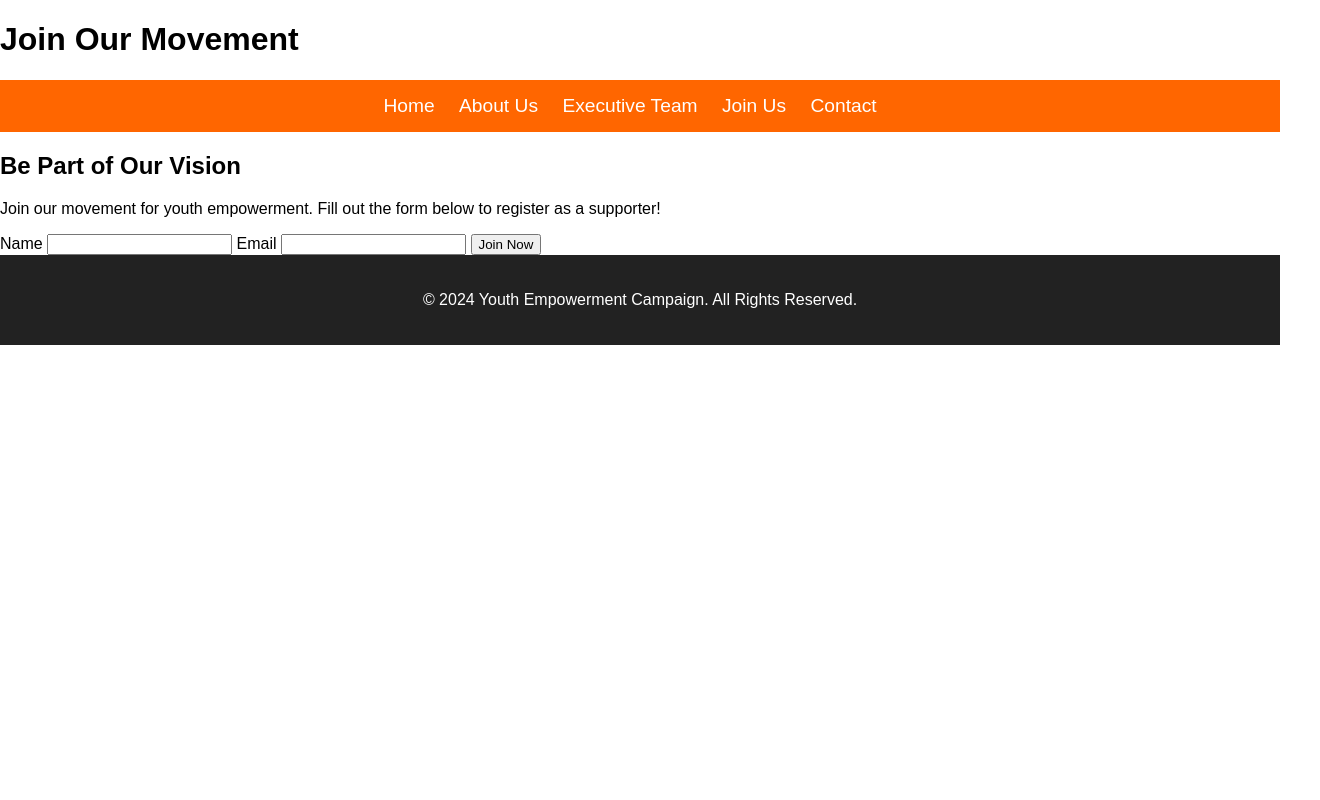
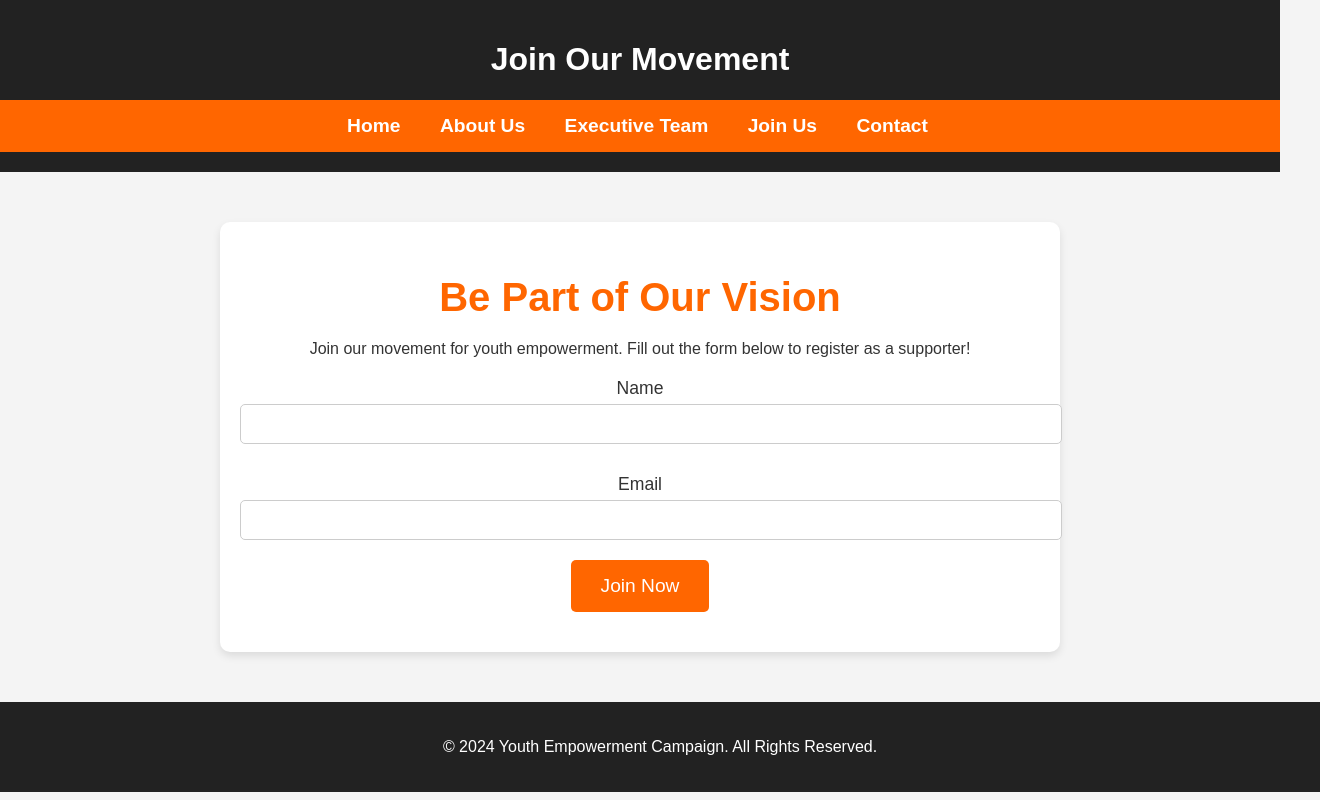
Before and after one commit to yep2035/Yep2035.github.io, a plain HTML site: page joinus.html in a window 1280 px wide. Shown: the whole page, 1320 px wide, since content can reach past the window. Drawn offline with Linux system fonts and the light colour scheme.

Commit message:
Update joinus.html

```diff
--- a/joinus.html
+++ b/joinus.html
@@ -5,6 +5,103 @@
     <meta charset="UTF-8">
     <meta name="viewport" content="width=device-width, initial-scale=1.0">
     <title>Join Us - Youth Empowerment Campaign</title>
+    <style>
+        /* General page styles */
+body, html {
+    margin: 0;
+    padding: 0;
+    font-family: 'Arial', sans-serif;
+    background-color: #f4f4f4;
+    color: #333;
+}
+
+header {
+    background-color: #222;
+    color: white;
+    padding: 20px 0;
+    text-align: center;
+}
+
+nav ul {
+    list-style: none;
+    padding: 0;
+}
+
+nav ul li {
+    display: inline;
+    margin: 0 15px;
+}
+
+nav ul li a {
+    color: white;
+    text-decoration: none;
+    font-weight: bold;
+}
+
+#join-us .container {
+    max-width: 800px;
+    margin: 50px auto;
+    text-align: center;
+    padding: 20px;
+    background-color: white;
+    border-radius: 10px;
+    box-shadow: 0 4px 8px rgba(0, 0, 0, 0.1);
+}
+
+#join-us h2 {
+    color: #ff6600;
+    margin-bottom: 20px;
+    font-size: 2.5rem;
+}
+
+form {
+    margin: 20px 0;
+}
+
+label {
+    display: block;
+    margin: 10px 0 5px;
+    font-size: 1.1rem;
+}
+
+input[type="text"], input[type="email"], textarea {
+    width: 100%;
+    padding: 10px;
+    margin-bottom: 20px;
+    border: 1px solid #ccc;
+    border-radius: 5px;
+    font-size: 1rem;
+}
+
+textarea {
+    height: 100px;
+}
+
+button {
+    background-color: #ff6600;
+    color: white;
+    padding: 15px 30px;
+    border: none;
+    border-radius: 5px;
+    font-size: 1.2rem;
+    cursor: pointer;
+}
+
+button:hover {
+    background-color: #ff4500;
+}
+
+/* Footer */
+footer {
+    text-align: center;
+    padding: 20px;
+    background-color: #222;
+    color: white;
+    position: relative;
+    bottom: 0;
+    width: 100%;
+}
+    </style>
     <link rel="stylesheet" href="style.css">
 </head>
 <body>
```
